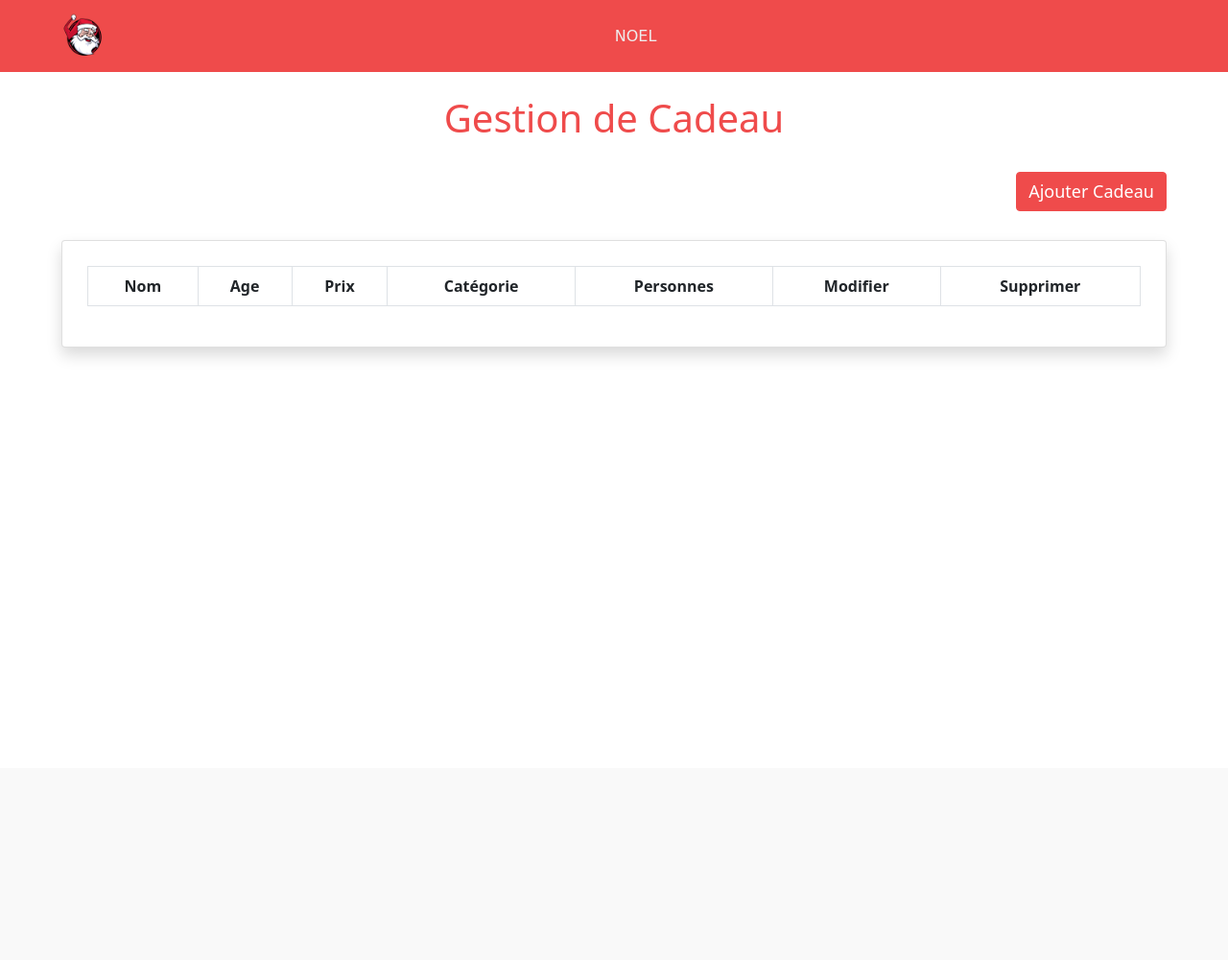
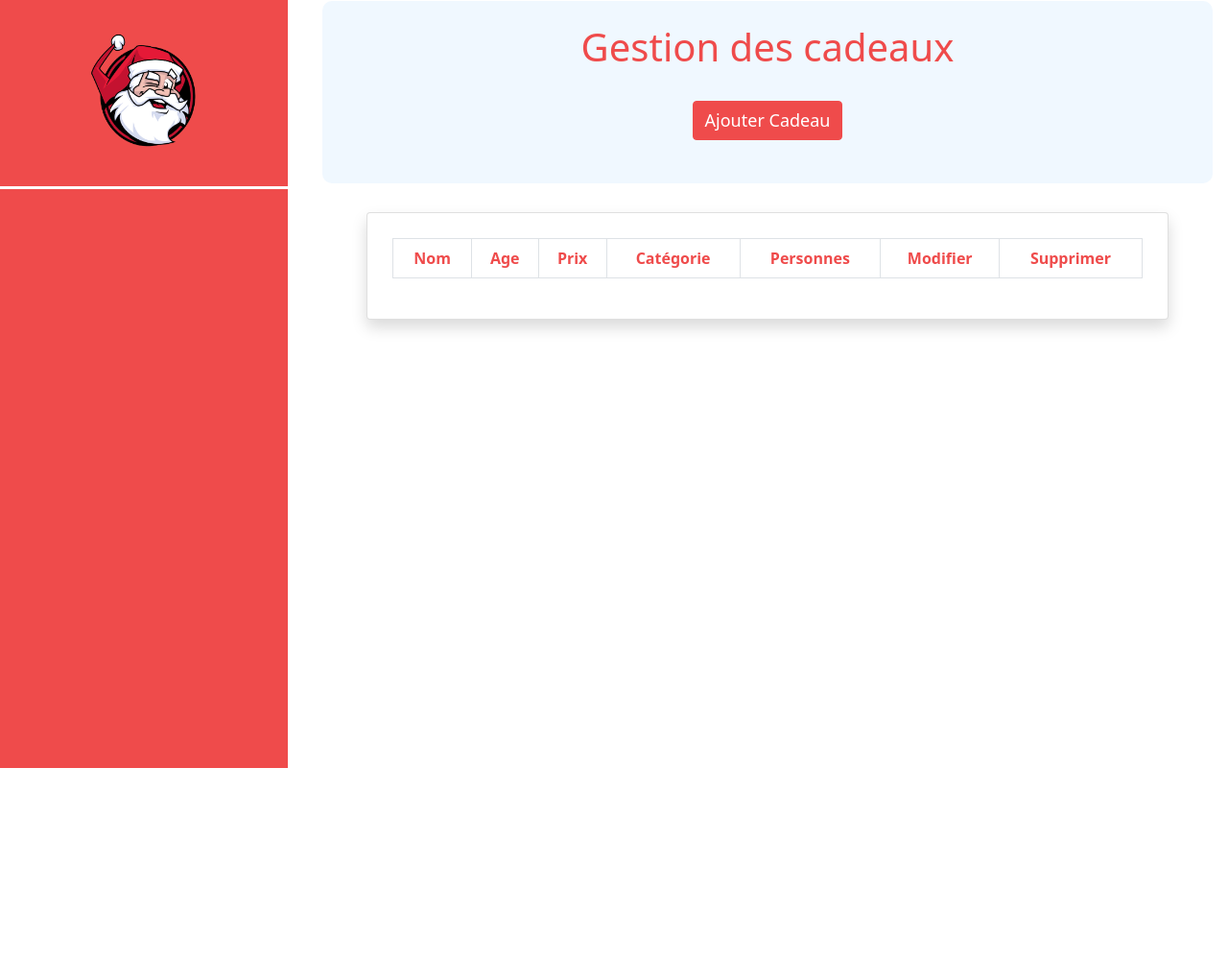
Before and after one commit to zaouch-bahae-eddine/Noel, a Symfony app: template templates/cadeaux/index.html.twig in a window 1280 px wide. Shown: the whole page at 96% size. Before the commit the page ends 370 px from the top, so only its background shows below. Run offline with Twig, Linux system fonts and the light colour scheme; the template is opened without the code that fills it, so the values that code supplies are empty; form fields are guessed from the names that the template uses; some libraries are stand-ins or nearby versions.

Commit message:
Design bahae

```diff
--- a/public/css/CadeauStyle.css
+++ b/public/css/CadeauStyle.css
@@ -10,7 +10,7 @@
     width: 90%;
     margin: 0 auto;
     display: flex;
-    justify-content: flex-end;
+    justify-content: center;
 }
 #AjouterContainer button{
 }
--- a/public/css/navBar.css
+++ b/public/css/navBar.css
@@ -37,14 +37,13 @@
     color: #eee !important;
     font-family: cursive, sans-serif;
 }
-a.nav-item{
-    padding: 0 12px;
+.userCompte img + span{
+    color: white;
+    font-size: 20px;
+    font-family: "system-ui";
 }
 .userCompte img{
-    width: 45px;
-}
-.nav-title{
-
+    width: 125px;
 }
 /*Style date picker*/
 .datepicker-container.datepicker-dropdown.datepicker-top-left {
@@ -78,3 +77,70 @@
     background-color: #7b0004 !important;
     border-color: #5b0100 !important;
 }
+
+/*Nav Bar verticale*/
+body {
+    margin: 0;
+}
+
+#nav-bady-left-css {
+    list-style-type: none;
+    margin: 0;
+    padding: 0;
+    width: 25%;
+    background-color: #ef4b4b;
+    position: fixed;
+    height: 100%;
+    overflow: auto;
+    max-width: 300px;
+}
+#nav-bady-left-css a>img{
+    width: 20px;
+    margin-right: 10px;
+}
+
+li a {
+    display: block;
+    color: #000;
+    padding: 14px 16px;
+    text-decoration: none;
+}
+
+li a.active {
+    background-color: #4CAF50;
+    color: white;
+}
+
+li a:hover:not(.active) {
+    background-color: #c73434;
+    color: white;
+}
+.userCompte {
+    display: flex;
+    flex-direction: column;
+    justify-content: center;
+    align-items: center;
+    padding: 30px;
+    border-bottom: 3px solid white;
+}
+/*Nav Bar verticale*/
+
+/*Tableaux*/
+    th{
+        color: #ef4b4b;
+    }
+table#Categories{
+    border: 1px solid #ced4da;
+}
+/*Tableaux*/
+
+/* Header */
+
+#header {
+    width: 100%;
+    height: 190px;
+    background: aliceblue;
+    border-radius: 10px;
+}
+
+/* Header */
--- a/templates/adresses/index.html.twig
+++ b/templates/adresses/index.html.twig
@@ -6,6 +6,7 @@
     <link rel="stylesheet" href="{{ asset('css/AdresseStyle.css') }}">
 {% endblock %}
 {% block body %}
+    <div id="header">
         <h1> Gestion des adresses</h1>
         <div id="filtres">
             <form>
@@ -14,7 +15,7 @@
             </form>
             <button class="btn btn-primary" id="ajouterAdresseBtn">Ajouter adresse</button>
         </div>
-    <a href="#">Ajouter</a>
+    </div>
     <!-- form modifier -->
         <div class="modal fade" id="modifModal" tabindex="-1" aria-labelledby="exampleModalLabel" aria-hidden="true">
         <div class="modal-dialog">
--- a/templates/base.html.twig
+++ b/templates/base.html.twig
@@ -14,37 +14,41 @@
     </head>
     <body>
     {% block navBar %}
-    <nav class="navbar navbar-light" >
-        <div class="navbar-content">
+        <ul id="nav-bady-left-css">
+            <li>
                 <div class="userCompte">
                     <img src="{{ asset('/img/pereNoel.png') }}" alt="">
                     {% if is_granted('ROLE_GESTIONNAIRE_STOCK') or is_granted('ROLE_SECRETARIAT') %}
                         <span class="userNom">{{ app.user.nom }} </span>
                     {% endif %}
                 </div>
-            <div class="nav-title">
-                {% if not is_granted('ROLE_GESTIONNAIRE_STOCK') and not is_granted('ROLE_SECRETARIAT') %}
-                    <span>NOEL</span>
-                {% endif %}
+            </li>
             {% if is_granted('ROLE_GESTIONNAIRE_STOCK') %}
-                    <a href="{{ path('categories') }}" class="nav-item">Categories</a>
-                    <a href="{{ path('cadeaux') }}" class="nav-item">Cadeaux</a>
+                <li><a href="{{ path('categories') }}" class="nav-item"><img src="{{ asset('img/icon/nav/categories.png') }}" alt="">Categories</a></li>
+                <li><a href="{{ path('cadeaux') }}" class="nav-item"><img src="{{ asset('img/icon/nav/gift.png') }}" alt=""> Cadeaux</a></li>
             {% endif %}
                 {% if is_granted('ROLE_SECRETARIAT') %}
-                    <a href="{{ path('personnes') }}" class="nav-item">Personnes</a>
-                    <a href="{{ path('adresses') }}" class="nav-item">Adresses</a>
+                    <li><a href="{{ path('personnes') }}" class="nav-item"><img src="{{ asset('img/icon/nav/personne.png') }}" alt=""> Personnes</a></li>
+                    <li><a href="{{ path('adresses') }}" class="nav-item"><img src="{{ asset('img/icon/nav/adress.png') }}" alt="">  Adresses</a></li>
                 {% endif %}
-
+            </li>
+                {% if is_granted('IS_AUTHENTICATED_FULLY') %}
+                  <li>
+                      <span class="logout"><a href="{{ path('app_logout') }}"><img src="{{ asset('img/icon/nav/logout.png') }}" alt=""> Se déconnecter</a></span>
+                  </li>
+                {% endif %}
+        </ul>
+        <style>
+            #nav-bady-css {
+                margin-left:25%;
+                padding:1px 16px;
+                height:1000px;
+            }
+        </style>
+    {% endblock %}
+    <div id="nav-bady-css">
+        {% block body %}{% endblock %}
     </div>
-            <div class="nav-title">
-                {% if is_granted('IS_AUTHENTICATED_FULLY') %}
-                    <span class="logout"><a href="{{ path('app_logout') }}">Se déconnecter</a></span>
-                {% endif %}
-            </div>
-        </div>
-    </nav>
-    {% endblock %}
-        {% block body %}{% endblock %}
         {% block javascripts %}
 
             <script src="https://cdn.jsdelivr.net/npm/sweetalert2@10"></script>
--- a/templates/cadeaux/index.html.twig
+++ b/templates/cadeaux/index.html.twig
@@ -6,9 +6,11 @@
     <link rel="stylesheet" href="{{ asset('css/CadeauStyle.css') }}">
 {% endblock %}
 {% block body %}
-    <h1> Gestion de Cadeau</h1>
-    <div id="AjouterContainer">
-        <button class="btn btn-primary">Ajouter Cadeau</button>
+    <div id="header">
+        <h1> Gestion des cadeaux</h1>
+        <div id="AjouterContainer">
+            <button class="btn btn-primary">Ajouter Cadeau</button>
+        </div>
     </div>
     <!-- Form Ajout-->
     <div class="modal fade" id="ajoutModal" tabindex="-1" aria-labelledby="exampleModalLabel" aria-hidden="true">
--- a/templates/personnes/index.html.twig
+++ b/templates/personnes/index.html.twig
@@ -7,7 +7,8 @@
 {% endblock %}
 {% block body %}
 
-
+    <div id="header">
+        <h1> Gestion des personnes</h1>
         <!-- Modal -->
         <div class="filtre">
             <form id="filtrePersonne">
@@ -22,6 +23,7 @@
             <button type="button" class="btn btn-primary" data-bs-toggle="modal" data-bs-target="#ajoutModal">
                 Ajouter Personne
             </button>
+        </div>
     </div>
         <div class="modal fade" id="ajoutModal" tabindex="-1" aria-labelledby="exampleModalLabel" aria-hidden="true">
         <div class="modal-dialog">
```
Also changed, not shown: templates/categories/index.html.twig (+13 -12 lines), public/css/categorie.css (line endings or trailing spaces), public/img/icon/nav/adress.png (added), public/img/icon/nav/categories.png (added), public/img/icon/nav/gift.png (added), public/img/icon/nav/logout.png (added), public/img/icon/nav/personne.png (added). Lines whose indentation alone changed are shown as unchanged.
